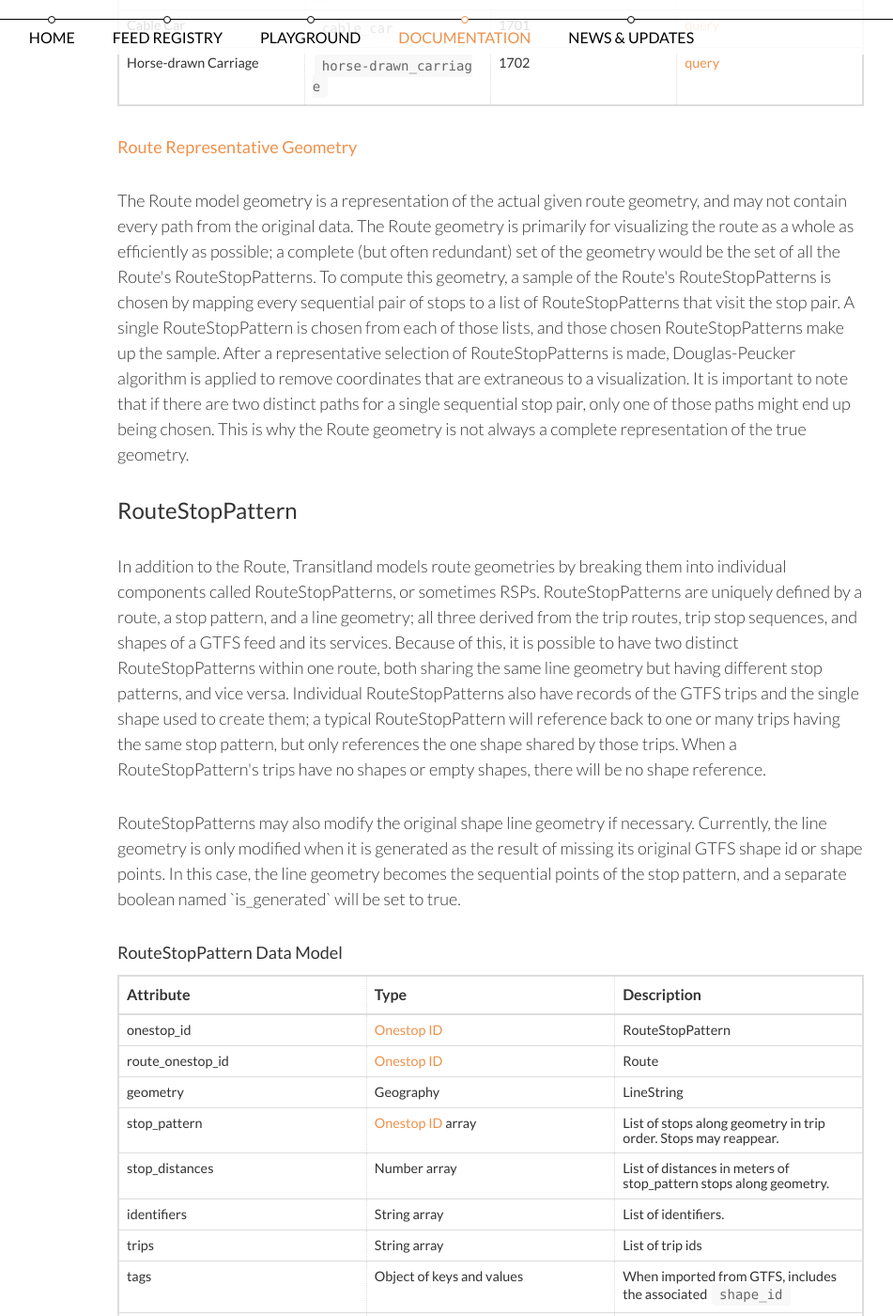
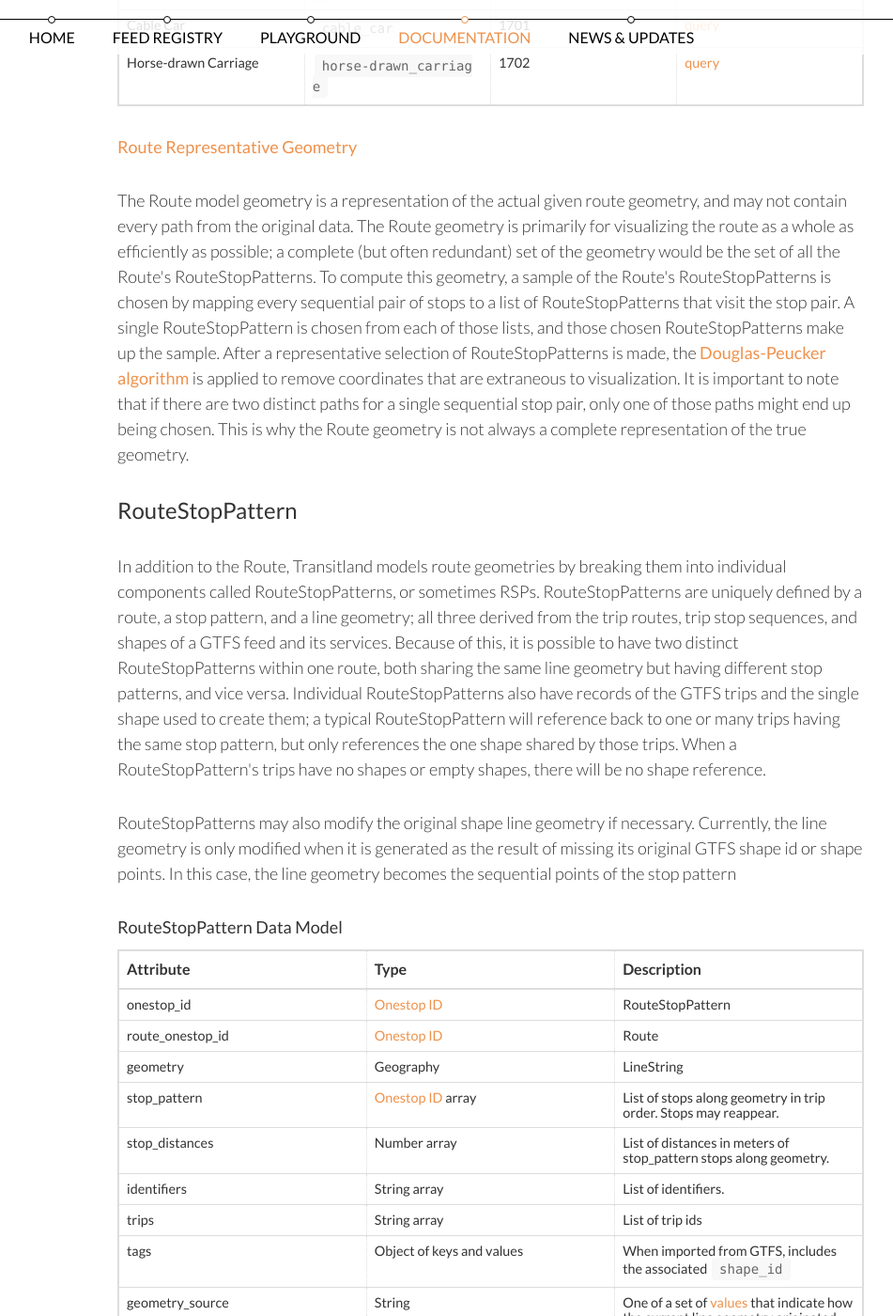
Before and after one commit to transitland/www-transit-land, a Jekyll site: the page built from documentation/datastore/routes-and-route-stop-patterns.html, in a window 1280 px wide and 1400 px high, scrolled down 8229 px. Shown: the whole window at 94% size, without its empty margins (255-1206 px from the left). Built offline with Jekyll 4.4.1, drawn with Linux system fonts in a browser that asks for light colours; nearby versions of some CDN libraries; some of the changed text lies outside the part shown.

Commit message:
adding geometry source and removing is_generated

```diff
--- a/documentation/datastore/routes-and-route-stop-patterns.html
+++ b/documentation/datastore/routes-and-route-stop-patterns.html
@@ -893,8 +893,8 @@
 
 <h5><a name="route_geometry">Route Representative Geometry</a></h5>
 <p>The Route model geometry is a representation of the actual given route geometry, and may not contain every path from the original data. The Route geometry is primarily for visualizing the route as a whole as efficiently as possible; a complete (but often redundant) set of the geometry would be the set of all the Route's RouteStopPatterns. To compute this geometry, a sample of the Route's RouteStopPatterns is chosen by mapping every sequential pair of stops to a list of RouteStopPatterns that visit the stop pair.
-    A single RouteStopPattern is chosen from each of those lists, and those chosen RouteStopPatterns make up the sample. After a representative selection of RouteStopPatterns is made,
-    Douglas-Peucker algorithm is applied to remove coordinates that are extraneous to a visualization. It is important to note that if there are two distinct paths for a single sequential stop pair, only one of those paths might end up being chosen. This is why the Route geometry is not always a complete representation of the true geometry.</p>
+    A single RouteStopPattern is chosen from each of those lists, and those chosen RouteStopPatterns make up the sample. After a representative selection of RouteStopPatterns is made, the
+    <a href="https://en.wikipedia.org/wiki/Ramer%E2%80%93Douglas%E2%80%93Peucker_algorithm">Douglas-Peucker algorithm</a> is applied to remove coordinates that are extraneous to visualization. It is important to note that if there are two distinct paths for a single sequential stop pair, only one of those paths might end up being chosen. This is why the Route geometry is not always a complete representation of the true geometry.</p>
 
 <!--
 
@@ -905,7 +905,7 @@
 
 <p>In addition to the Route, Transitland models route geometries by breaking them into individual components called RouteStopPatterns, or sometimes RSPs. RouteStopPatterns are uniquely defined by a route, a stop pattern, and a line geometry; all three derived from the trip routes, trip stop sequences, and shapes of a GTFS feed and its services. Because of this, it is possible to have two distinct RouteStopPatterns within one route, both sharing the same line geometry but having different stop patterns, and vice versa. Individual RouteStopPatterns also have records of the GTFS trips and the single shape used to create them; a typical RouteStopPattern will reference back to one or many trips having the same stop pattern, but only references the one shape shared by those trips. When a RouteStopPattern's trips have no shapes or empty shapes, there will be no shape reference.</p>
 
-<p>RouteStopPatterns may also modify the original shape line geometry if necessary. Currently, the line geometry is only modified when it is generated as the result of missing its original GTFS shape id or shape points. In this case, the line geometry becomes the sequential points of the stop pattern, and a separate boolean named `is_generated` will be set to true.</p>
+<p>RouteStopPatterns may also modify the original shape line geometry if necessary. Currently, the line geometry is only modified when it is generated as the result of missing its original GTFS shape id or shape points. In this case, the line geometry becomes the sequential points of the stop pattern</p>
 
 <h5>RouteStopPattern Data Model</h5>
 
@@ -959,9 +959,37 @@
       <td>When imported from GTFS, includes the associated <code>shape_id</code></td>
     </tr>
     <tr>
-      <td>is_generated</td>
-      <td>Boolean</td>
-      <td>Geometry has been created because the original shape reference or coordinates are missing. Currently, geometries are auto-generated solely from the stop points. The value will always be true if the RSP was generated on the initial import.</td>
+      <td>geometry_source</td>
+      <td>String</td>
+      <td>One of a set of <a href="geometry_source">values</a> that indicate how the current line geometry originated.</td>
+    </tr>
+  </tbody>
+</table>
+
+<a name="geometry_source">Geometry Sources</a>
+<table>
+  <thead>
+    <tr>
+      <th>Geometry Source</th>
+      <th>Description</th>
+    </tr>
+  </thead>
+  <tbody>
+    <tr>
+      <td>trip_stop_points</td>
+      <td>The line has been generated from the stop points.</td>
+    </tr>
+    <tr>
+      <td>shapes_txt</td>
+      <td>Shape points exist but do not have distance information.</td>
+    </tr>
+    <tr>
+      <td>shapes_txt_with_dist_traveled</td>
+      <td>Shape points exist and have distance information.</td>
+    </tr>
+    <tr>
+      <td>user_edited</td>
+      <td>The line geometry has been manually generated or edited.</td>
     </tr>
   </tbody>
 </table>
@@ -1206,8 +1234,6 @@
             ]
           ]
         },
-        <span class="pl-s"><span class="pl-pds">"</span>is_generated<span class="pl-pds">"</span></span>: <span class="pl-c1">true</span>,
-        <span class="pl-s"><span class="pl-pds">"</span>is_modified<span class="pl-pds">"</span></span>: <span class="pl-c1">true</span>,
         <span class="pl-s"><span class="pl-pds">"</span>created_at<span class="pl-pds">"</span></span>: <span class="pl-s"><span class="pl-pds">"</span>2016-02-06T20:05:59.645Z<span class="pl-pds">"</span></span>,
         <span class="pl-s"><span class="pl-pds">"</span>updated_at<span class="pl-pds">"</span></span>: <span class="pl-s"><span class="pl-pds">"</span>2016-02-06T20:05:59.645Z<span class="pl-pds">"</span></span>,
         <span class="pl-s"><span class="pl-pds">"</span>trips<span class="pl-pds">"</span></span>: [
```
Also changed, not shown: other parts of documentation/datastore/routes-and-route-stop-patterns.html (+2 -2 lines).
